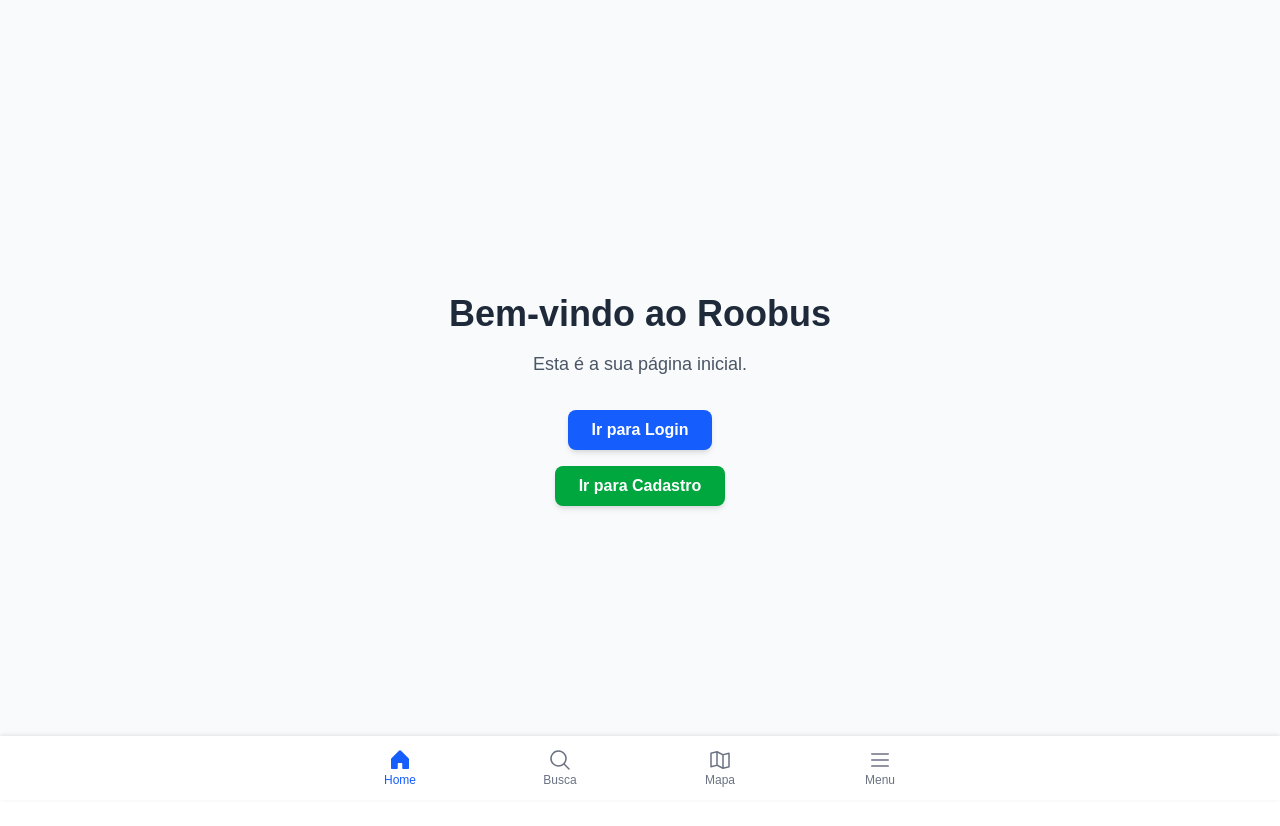
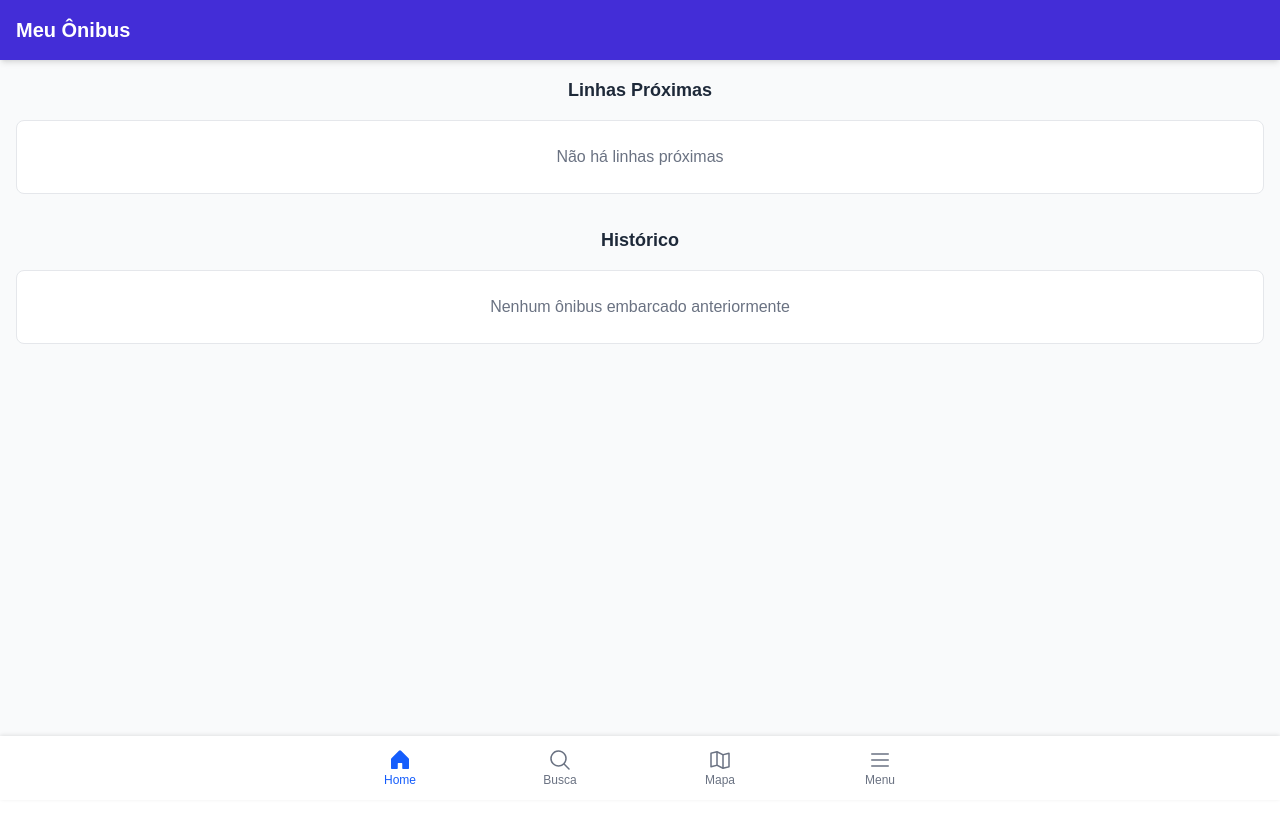
Before and after one commit to IDaniloSousa/roobus, a Next.js app: page / in a window 1280 px wide. Shown: the top 826 px of the page. After the commit the page ends 800 px from the top, so only its background shows below. Built offline with nearby package versions, Linux system fonts and the light colour scheme.

Commit message:
feat: implementa UI da Home com seções de Linhas e Histórico

```diff
--- a/src/app/(main)/layout.tsx
+++ b/src/app/(main)/layout.tsx
@@ -1,4 +1,5 @@
 // src/app/(main)/layout.tsx
+
 import Navbar from '@/components/Navbar';
 
 export default function MainLayout({
@@ -7,13 +8,17 @@
   children: React.ReactNode;
 }) {
   return (
-    // O div extra com padding-bottom garante que o conteúdo da página
-    // não seja coberto pela Navbar fixa. `pb-20` é uma boa base.
-    <div className="pb-20">
-      {/* '{children}' é onde o conteúdo da sua página (page.tsx) será renderizado */}
-      <main>{children}</main>
+    // Container principal que agora controla o layout da tela inteira
+    <div className="flex flex-col min-h-screen">
 
-      {/* A Navbar é renderizada aqui, fora do conteúdo principal da página */}
+      {/* A tag <main> agora cresce para ocupar todo o espaço disponível,
+        empurrando a Navbar para o final da tela.
+      */}
+      <main className="flex-grow bg-gray-50">
+        {children}
+      </main>
+
+      {/* A Navbar é o último item do flex container, posicionando-se no fundo */}
       <Navbar />
     </div>
   );
--- a/src/app/(main)/page.tsx
+++ b/src/app/(main)/page.tsx
@@ -1,34 +1,103 @@
-// src/app/page.tsx
+// src/app/(main)/page.tsx
+'use client';
 
-import Link from 'next/link';
+import { Bus, Clock, MapPin } from '@phosphor-icons/react';
+
+// Tipos para os nossos dados (útil para quando formos usar dados reais)
+type LinhaProxima = {
+  id: string;
+  linha: string;
+  nome: string;
+  tempoEstimado: number;
+  status: 'Pontual' | 'Atrasado';
+};
+
+type LinhaHistorico = {
+  id: string;
+  linha: string;
+  nome: string;
+  ultimoLocal: string;
+};
 
 export default function HomePage() {
+  // --- DADOS MOCK (VAZIOS POR ENQUANTO) ---
+  // No futuro, estes arrays serão preenchidos com dados do seu banco de dados.
+  const linhasProximas: LinhaProxima[] = [];
+  const historico: LinhaHistorico[] = [];
+  // -----------------------------------------
+
   return (
-    <main className="flex min-h-screen flex-col items-center justify-center p-24 bg-gray-50">
-      <div className="text-center">
-        <h1 className="text-4xl font-bold text-gray-800 mb-4">
-          Bem-vindo ao Roobus
-        </h1>
-        <p className="text-lg text-gray-600 mb-8">
-          Esta é a sua página inicial.
-        </p>
-        <div className="flex flex-col items-center gap-4">
-          <Link
-            href="/login"
-            className="px-6 py-2 bg-blue-600 text-white font-semibold rounded-lg shadow-md hover:bg-blue-700 transition-colors"
-          >
-            Ir para Login
-          </Link>
+    <div>
+      {/* Cabeçalho Roxo/Azul */}
+      <header className="bg-indigo-700 text-white p-4 shadow-md">
+        <h1 className="text-xl font-bold">Meu Ônibus</h1>
+      </header>
 
-          <Link
-            href="/cadastro"
-            className="px-6 py-2 bg-green-600 text-white font-semibold rounded-lg shadow-md hover:bg-green-700 transition-colors"
-          >
-            Ir para Cadastro
-          </Link>
-        </div>
+      {/* Container para o conteúdo principal da página com padding */}
+      <div className="p-4">
+        {/* Seção Linhas Próximas */}
+        <section className="mb-8">
+          <h2 className="text-center text-lg font-semibold text-gray-800 mb-4">
+            Linhas Próximas
+          </h2>
+          <div className="space-y-3">
+            {linhasProximas.length > 0 ? (
+              // Se houver linhas, mapeie e mostre os cards
+              linhasProximas.map((linha) => (
+                <div key={linha.id} className="bg-white p-4 rounded-lg border border-gray-200 shadow-sm flex items-center gap-4">
+                  <Bus size={28} className="text-gray-600 flex-shrink-0" />
+                  <div className="flex-grow">
+                    <p className="font-bold text-gray-900">{linha.linha} - {linha.nome}</p>
+                    <div className="flex items-center gap-1 text-sm text-gray-500">
+                      <Clock size={16} />
+                      <span>{linha.tempoEstimado} min</span>
+                    </div>
+                  </div>
+                  <span className={`px-3 py-1 text-xs font-bold text-white rounded-full ${
+                      linha.status === 'Pontual' ? 'bg-green-500' : 'bg-red-600'
+                    }`}>
+                    {linha.status}
+                  </span>
+                </div>
+              ))
+            ) : (
+              // Se não houver linhas, mostre a mensagem
+              <div className="bg-white text-center p-6 rounded-lg border border-gray-200">
+                <p className="text-gray-500">Não há linhas próximas</p>
+              </div>
+            )}
+          </div>
+        </section>
 
+        {/* Seção Histórico */}
+        <section>
+          <h2 className="text-center text-lg font-semibold text-gray-800 mb-4">
+            Histórico
+          </h2>
+          <div className="space-y-3">
+            {historico.length > 0 ? (
+              // Se houver histórico, mapeie e mostre os cards
+              historico.map((item) => (
+                <div key={item.id} className="bg-white p-4 rounded-lg border border-gray-200 shadow-sm flex items-center gap-4">
+                  <Bus size={28} className="text-gray-600 flex-shrink-0" />
+                  <div className="flex-grow">
+                    <p className="font-bold text-gray-900">{item.linha} - {item.nome}</p>
+                    <div className="flex items-center gap-1 text-sm text-gray-500">
+                      <MapPin size={16} />
+                      <span>{item.ultimoLocal}</span>
+                    </div>
+                  </div>
+                </div>
+              ))
+            ) : (
+              // Se não houver histórico, mostre a mensagem
+              <div className="bg-white text-center p-6 rounded-lg border border-gray-200">
+                <p className="text-gray-500">Nenhum ônibus embarcado anteriormente</p>
+              </div>
+            )}
+          </div>
+        </section>
       </div>
-    </main>
+    </div>
   );
 }
--- /dev/null
+++ b/src/components/LinhaCards.tsx
@@ -0,0 +1,52 @@
+// src/components/LinhaCard.tsx
+'use client';
+
+import { Bus, Clock, MapPin } from '@phosphor-icons/react';
+
+// Usamos 'type' para definir as diferentes variantes do card
+export type CardVariant =
+  | { type: 'proxima', tempoEstimado: number, status: 'Pontual' | 'Atrasado' }
+  | { type: 'historico', ultimoLocal: string }
+  | { type: 'busca' }; // Variante genérica para tela de busca
+
+type LinhaCardProps = {
+  linha: string;
+  nome: string;
+  variant: CardVariant;
+};
+
+export default function LinhaCard({ linha, nome, variant }: LinhaCardProps) {
+  return (
+    <div className="bg-white p-4 rounded-lg border border-gray-200 shadow-sm flex items-center gap-4">
+      <Bus size={28} className="text-gray-600 flex-shrink-0" />
+
+      <div className="flex-grow">
+        <p className="font-bold text-gray-900">{linha} - {nome}</p>
+
+        {/* Renderização condicional baseada na variante do card */}
+        {variant.type === 'proxima' && (
+          <div className="flex items-center gap-1 text-sm text-gray-500">
+            <Clock size={16} />
+            <span>{variant.tempoEstimado} min</span>
+          </div>
+        )}
+
+        {variant.type === 'historico' && (
+          <div className="flex items-center gap-1 text-sm text-gray-500">
+            <MapPin size={16} />
+            <span>{variant.ultimoLocal}</span>
+          </div>
+        )}
+      </div>
+
+      {/* Renderiza o status apenas para a variante 'proxima' */}
+      {variant.type === 'proxima' && (
+        <span className={`px-3 py-1 text-xs font-bold text-white rounded-full ${
+            variant.status === 'Pontual' ? 'bg-green-500' : 'bg-red-600'
+          }`}>
+          {variant.status}
+        </span>
+      )}
+    </div>
+  );
+}
```
